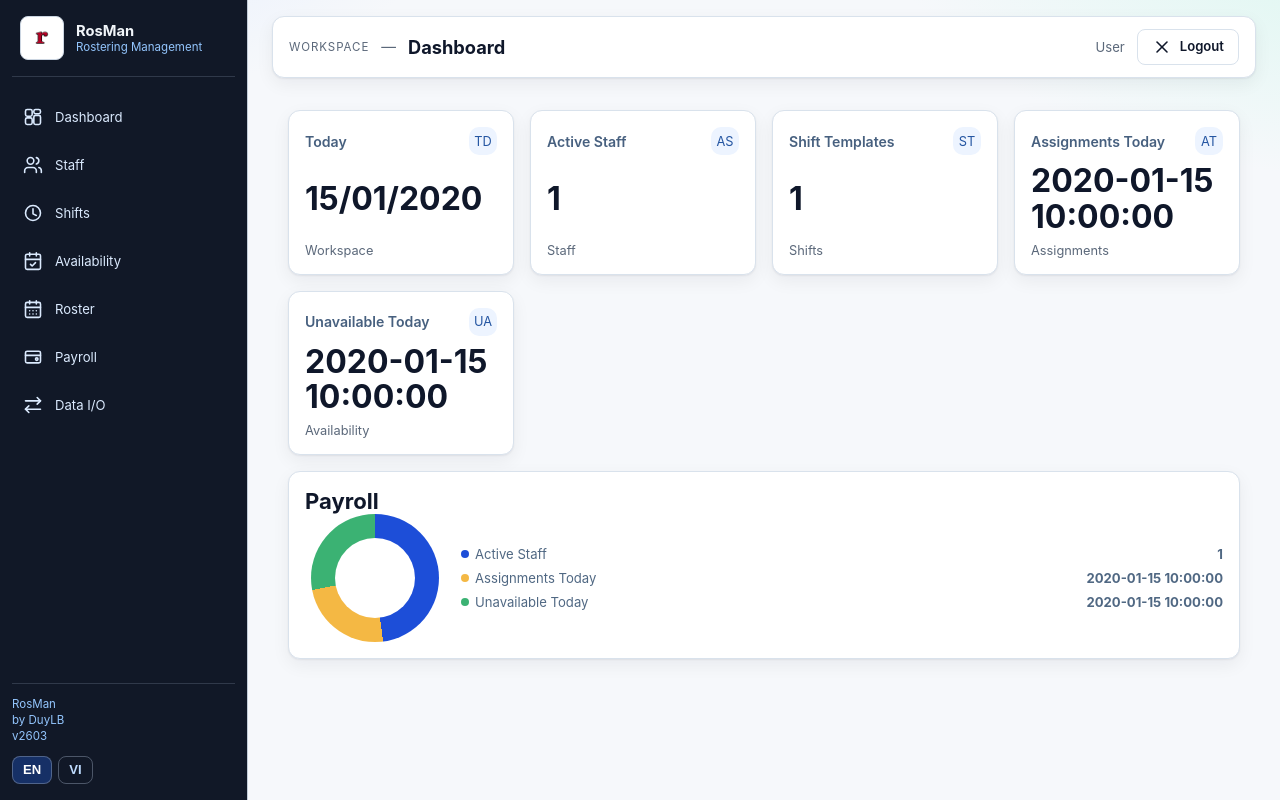
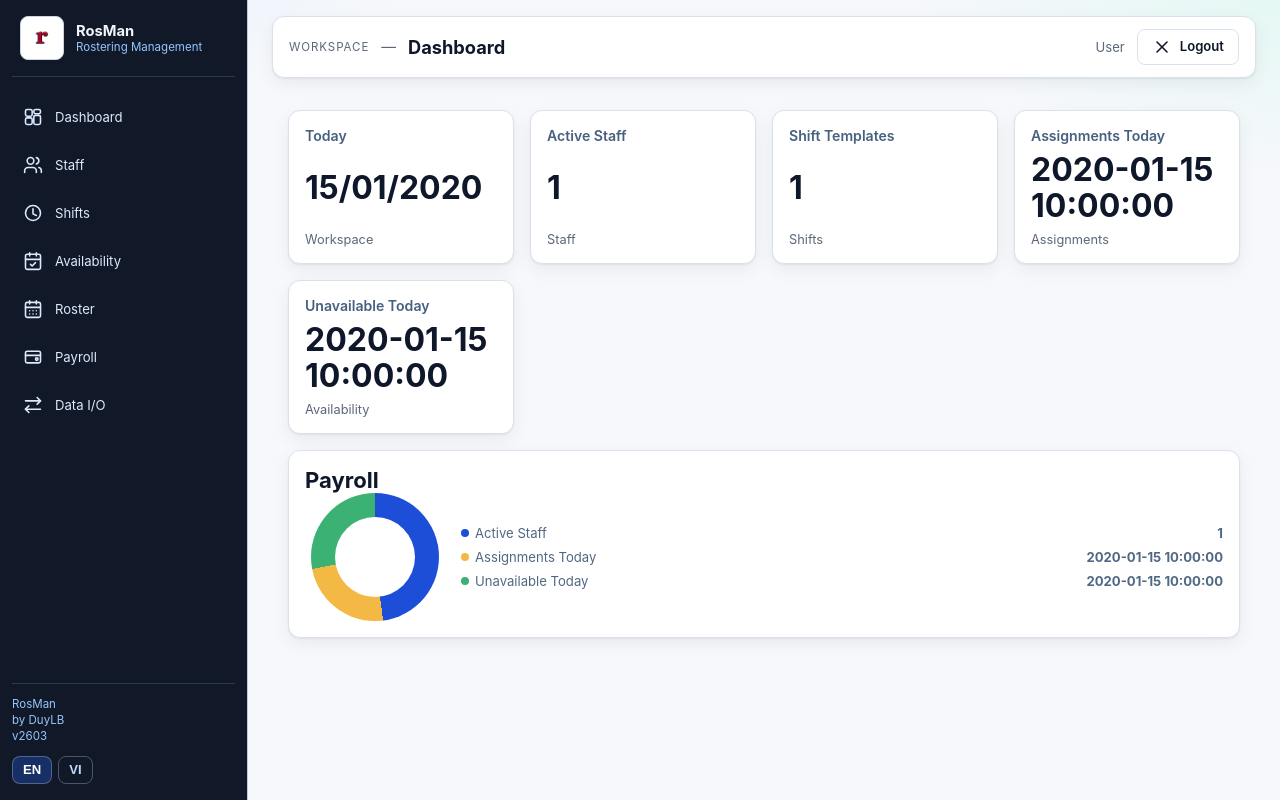
Before and after one commit to duylb/rosman, a Flask app: template templates/dashboard.html in a window 1280 px wide. Run offline with Flask 3, Linux system fonts and the light colour scheme; the template is opened without the code that fills it: most values are stand-ins (such as "Sample title", 1, 10 or a date in 2020).

Commit message:
removed initials in Dashboard

```diff
--- a/templates/pages/dashboard/index.html
+++ b/templates/pages/dashboard/index.html
@@ -5,7 +5,6 @@
   <article class="ui-card metric-card">
     <div class="metric-head">
       <h2 class="metric-title">{{ t('today') }}</h2>
-      <span class="metric-badge">TD</span>
     </div>
     <p class="metric-value">{{ today|datefmt }}</p>
     <p class="metric-sub">{{ t('workspace') }}</p>
@@ -13,7 +12,6 @@
   <article class="ui-card metric-card">
     <div class="metric-head">
       <h2 class="metric-title">{{ t('active_staff') }}</h2>
-      <span class="metric-badge">AS</span>
     </div>
     <p class="metric-value">{{ staff_count }}</p>
     <p class="metric-sub">{{ t('staff') }}</p>
@@ -21,7 +19,6 @@
   <article class="ui-card metric-card">
     <div class="metric-head">
       <h2 class="metric-title">{{ t('shift_templates') }}</h2>
-      <span class="metric-badge">ST</span>
     </div>
     <p class="metric-value">{{ shift_count }}</p>
     <p class="metric-sub">{{ t('nav_shifts') }}</p>
@@ -29,7 +26,6 @@
   <article class="ui-card metric-card">
     <div class="metric-head">
       <h2 class="metric-title">{{ t('assignments_today') }}</h2>
-      <span class="metric-badge">AT</span>
     </div>
     <p class="metric-value">{{ assignments_today }}</p>
     <p class="metric-sub">{{ t('assignments') }}</p>
@@ -37,7 +33,6 @@
   <article class="ui-card metric-card">
     <div class="metric-head">
       <h2 class="metric-title">{{ t('unavailable_today') }}</h2>
-      <span class="metric-badge">UA</span>
     </div>
     <p class="metric-value">{{ unavailable_today }}</p>
     <p class="metric-sub">{{ t('availability') }}</p>
```
